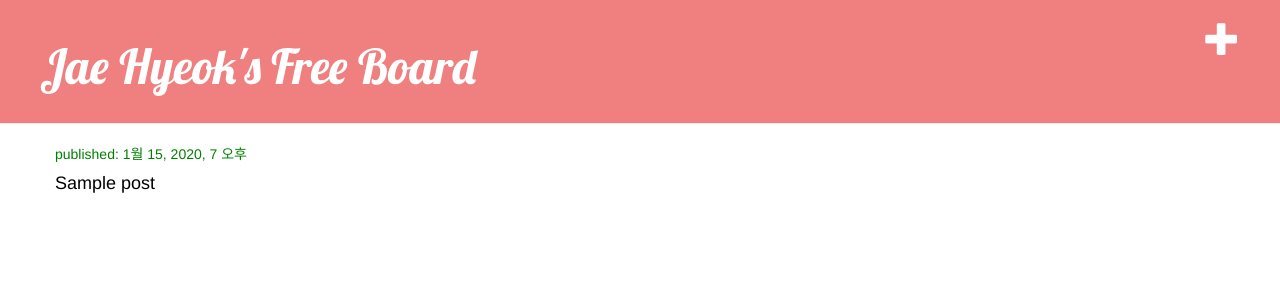
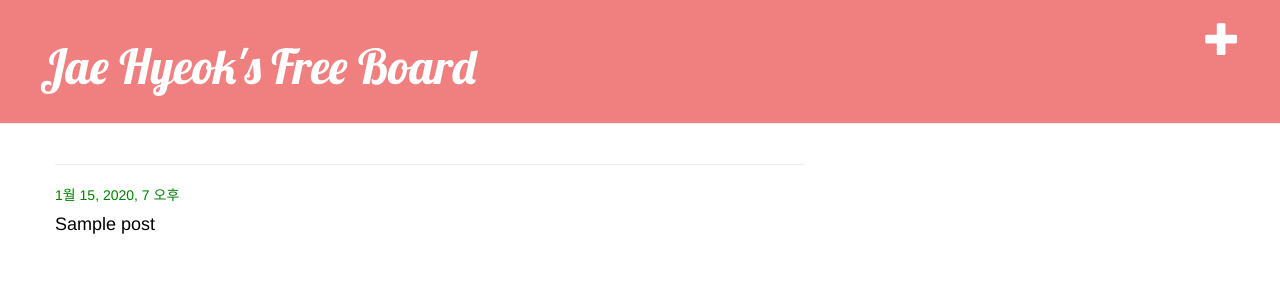
Before and after one commit to jhjang5985/my-first-blog, a Django app: template blog/templates/blog/post_list.html in a window 1280 px wide. Shown: the top 300 px of the page. Run offline with Django 3.2, Linux system fonts and the light colour scheme; the template is opened without the code that fills it: values that come from a table or form of the project are taken from there, others are empty; tables that the repository leaves empty hold one stand-in row (values such as "Sample post"); some libraries are stand-ins or nearby versions.

Commit message:
main design is changed

```diff
--- a/blog/static/blog/blog.css
+++ b/blog/static/blog/blog.css
@@ -38,7 +38,7 @@ h1, h2 {
 }
 
 .post {
-    margin-bottom : 50px;
+    margin-bottom : 30px;
 }
 
 .post h1 a, .post h1 a:visited,
--- a/blog/templates/blog/post_list.html
+++ b/blog/templates/blog/post_list.html
@@ -3,8 +3,9 @@
 {% block content %}
     {% for post in post_list %}
         <div class="post">
+            <hr/>
             <div class="date">
-                <p>published: {{ post.published_date }}</p>
+                <p>{{ post.published_date }}</p>
             </div>
             <h4>
                 <a href="{% url "post_detail" post.pk %}">
```
